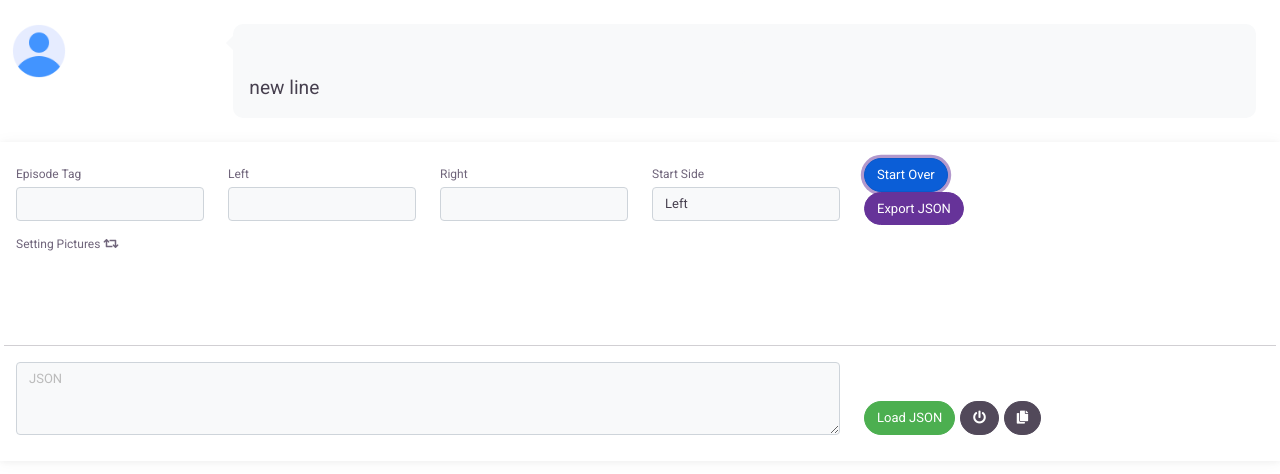
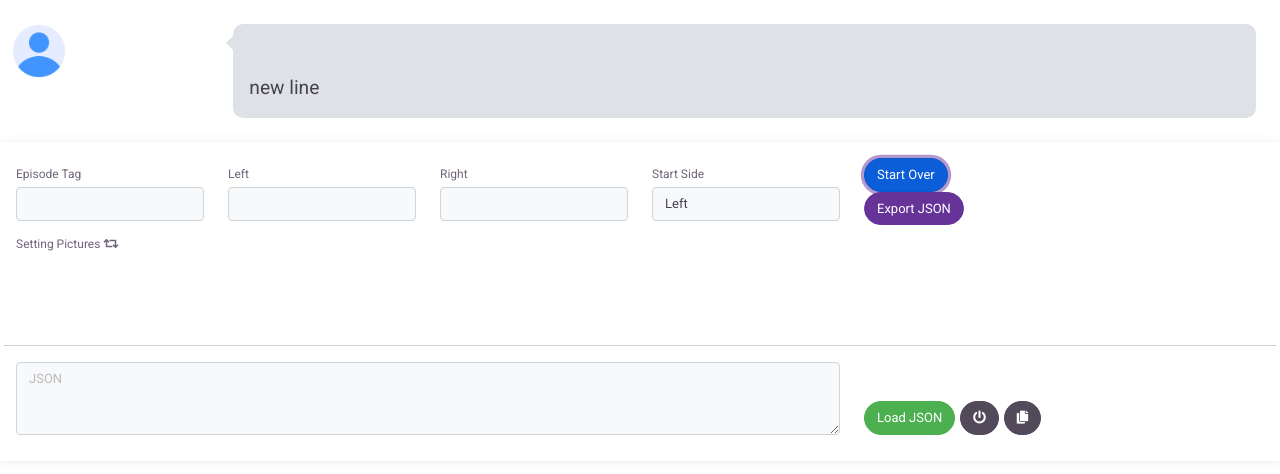
Before and after one commit to chloejayoungchoi/chatty, a plain HTML site: page index.html in a window 1280 px wide. Both pictures are taken after a click on the button "Start Over". Drawn offline with nearby package versions, Linux system fonts and the light colour scheme.

Commit message:
회색 백그라운드 추가

```diff
--- a/assets/css/main.css
+++ b/assets/css/main.css
@@ -98,9 +98,10 @@ p {
       height: calc(100vh - 335px); }
       .chat-sidebar-container .chat-content-wrap .chat-content .message {
         position: relative;
-        background: #f8f9fa;
+        background: #dee2e6;
         border-radius: 10px;
-        padding: 1rem; }
+        padding: 1rem;
+      }
         .chat-sidebar-container .chat-content-wrap .chat-content .message:before {
           position: absolute;
           content: "";
@@ -109,7 +110,7 @@ p {
           background: transparent;
           border-style: solid;
           border-width: 0 10px 10px 0px;
-          border-color: transparent transparent #f8f9fa transparent;
+          border-color: transparent transparent #dee2e6 transparent;
           transform: rotate(-135deg); }
 
 
@@ -155,7 +156,7 @@ p {
           cursor: pointer;
           transition: .15s all ease-in; }
           .chat-sidebar-container .chat-sidebar-wrap .contacts-scrollable .contact:hover {
-            background: #f8f9fa; }
+            background: #dee2e6; }
           .chat-sidebar-container .chat-sidebar-wrap .contacts-scrollable .contact:before {
             position: absolute;
             content: "";
@@ -544,6 +545,11 @@ fieldset:disabled a.btn {
 .bg-ligth-green {
   background:#cbdadf;
 }
+
+.bg-chat {
+  background: #dee2e6;
+}
+
 /** card **/
 .card {
   border-radius: 10px;
```
